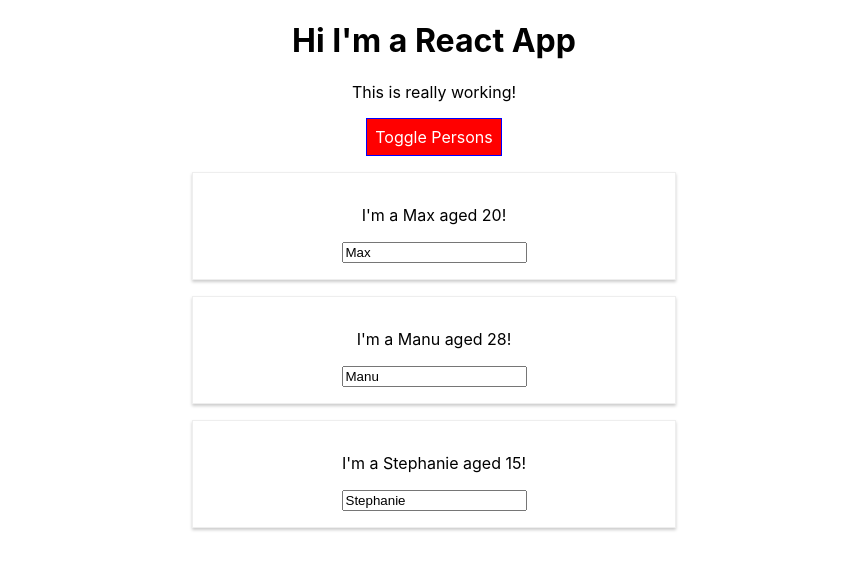
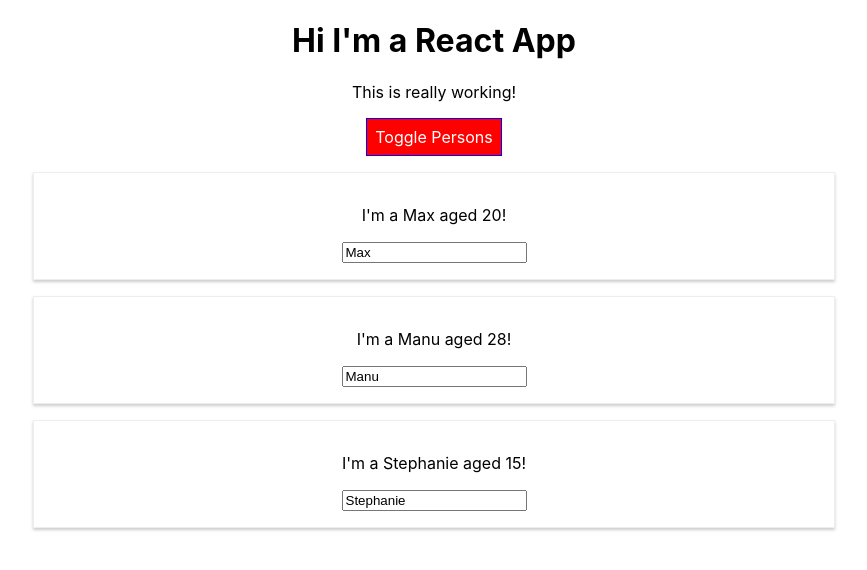
Before and after one commit to ammar4568/react-complete-guide, a React (Create React App) app: page / in a window 1280 px wide. Both pictures are taken after a click on the button "Toggle Persons". Shown: the top 570 px of the page, without its empty margins (206-1073 px from the left). Built offline with nearby package versions, Linux system fonts and the light colour scheme.

Commit message:
10. Working with CSS Modules

```diff
--- a/src/App.css
+++ /dev/null
@@ -1,11 +0,0 @@
-.App {
-  text-align: center;
-}
-
-.red {
-  color: red;
-}
-
-.bold {
-  font-weight: bold;
-}
--- a/src/App.js
+++ b/src/App.js
@@ -1,6 +1,5 @@
 import React, { Component } from 'react';
-import './App.css';
-import Radium, { StyleRoot } from 'radium';
+import classes from './App.module.css';
 import Person from './Person/Person';
 
 class App extends Component {
@@ -38,20 +37,8 @@
   }
 
   render() {
-    const btnStyle = {
-      backgroundColor: 'green',
-      color: 'white',
-      font: 'inherit',
-      border: '1px solid blue',
-      padding: '8px',
-      cursor: 'pointer',
-      ':hover': {
-        backgroundColor: 'lightgreen',
-        color: 'black'
-      }
-    }
-
     let persons = null;
+    let btnClass = '';
 
     if (this.state.showPersons) {
       persons = (
@@ -70,35 +57,28 @@
         </div >
       );
 
-      btnStyle.backgroundColor = 'red';
-      btnStyle[':hover'] = {
-        backgroundColor: 'salmon',
-        color: 'black'
-      }
-
+      btnClass = classes.Red
     }
 
-    const classes = [];
+    const assignedClasses = [];
 
     if (this.state.persons.length <= 2) {
-      classes.push('red')
+      assignedClasses.push('red')
     }
     if (this.state.persons.length <= 1) {
-      classes.push('bold')
+      assignedClasses.push('bold')
     }
 
     return (
-      <StyleRoot>
-        <div className="App" >
-          <h1>Hi I'm a React App</h1>
-          <p className={classes.join(' ')}>This is really working!</p>
-          <button style={btnStyle} onClick={this.togglePersonsHandler}>Toggle Persons</button>
-          {persons}
-        </div>
-      </StyleRoot>
+      <div className={classes.App} >
+        <h1>Hi I'm a React App</h1>
+        <p className={assignedClasses.join(' ')}>This is really working!</p>
+        <button className={btnClass} onClick={this.togglePersonsHandler}>Toggle Persons</button>
+        {persons}
+      </div>
     );
   }
 }
 
 
-export default Radium(App); // Radium is used for pseudo selectors
+export default App;
--- /dev/null
+++ b/src/App.module.css
@@ -0,0 +1,33 @@
+.App {
+  text-align: center;
+}
+
+.red {
+  color: red;
+}
+
+.bold {
+  font-weight: bold;
+}
+
+.App button {
+  background-color: green;
+  color: white;
+  font: inherit;
+  border: 1px solid blue;
+  padding: 8px;
+  cursor: pointer;
+}
+
+.App button:hover {
+  background-color: lightgreen;
+  color: black;
+}
+
+.App button.Red {
+  background-color: red;
+}
+
+.App button.Red:hover {
+  background-color: salmon;
+}
--- a/src/Person/Person.js
+++ b/src/Person/Person.js
@@ -1,16 +1,9 @@
 import React from 'react'
-import Radium from 'radium';
 import "./Person.css";
 
 const Person = (props) => {
-    const style = {
-        '@media (min-width: 500px)': {
-            width: '450px'
-        }
-    }
-
     return (
-        <div className="Person" style={style}>
+        <div className="Person">
             <p onClick={props.click}>I'm a {props.name} aged {props.age}!</p>
             <p>{props.children}</p>
             <input type="text" onChange={props.changed} value={props.name} />
@@ -18,4 +11,4 @@
     )
 }
 
-export default Radium(Person);
+export default Person;
```
